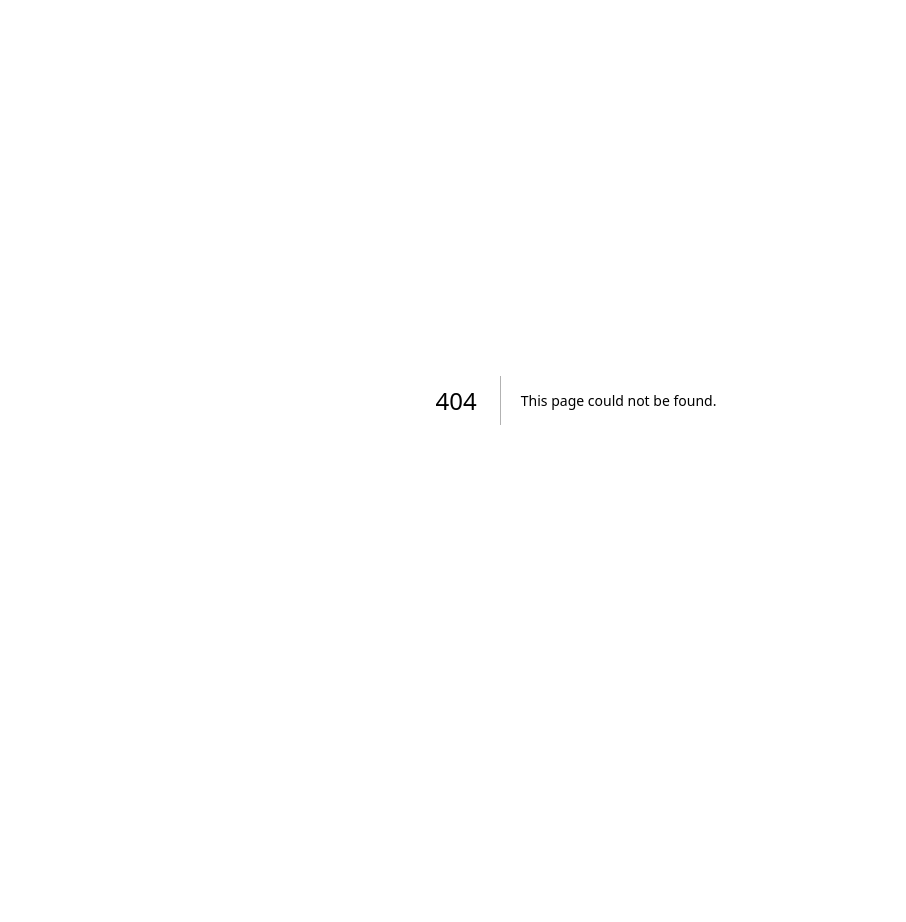
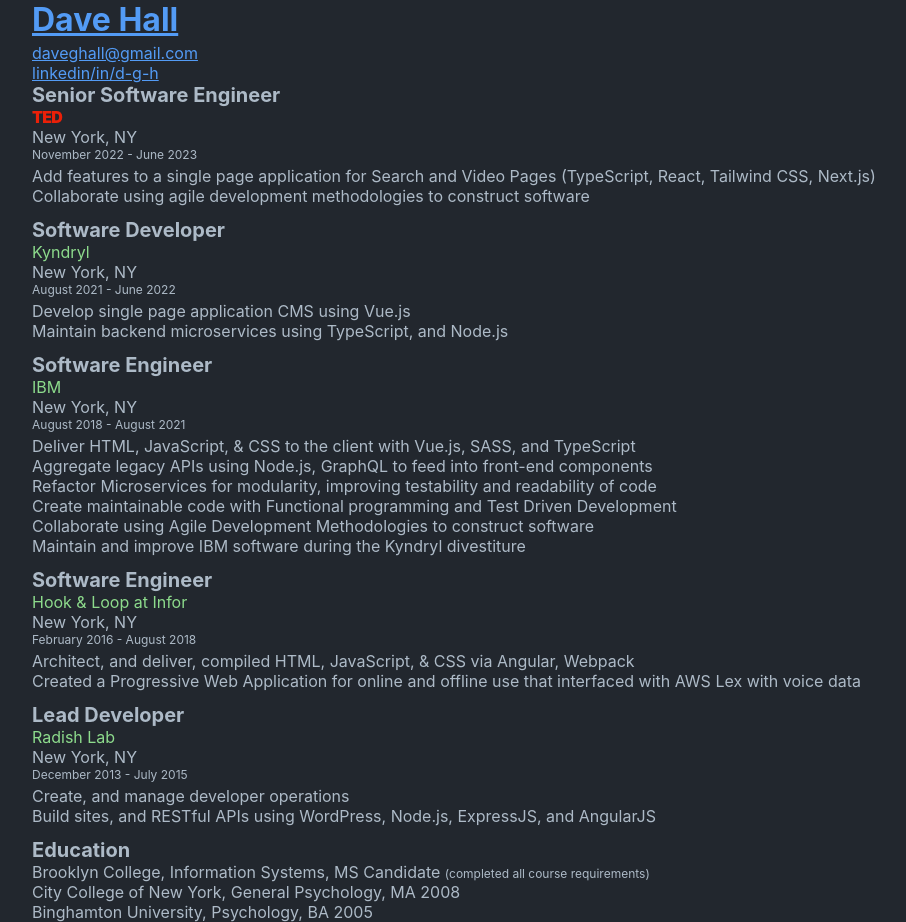
Before and after one commit to d-g-h/d-g-h.github.io, a Next.js app: page /details in a window 1280 px wide. Before the commit this address had no page. Shown: the whole page, without its empty margins (64-970 px from the left). Before the commit the page ends 800 px from the top, so only its background shows below. Built offline with nearby package versions, Linux system fonts and the light colour scheme.

Commit message:
Add details page for consultant co.

```diff
--- /dev/null
+++ b/app/details/page.module.css
@@ -0,0 +1,21 @@
+.name {
+  margin: 0 0 0.25rem 0;
+}
+
+.email {
+  margin-bottom: 0.75rem;
+}
+
+.subtitle {
+  font-size: 0.75rem;
+}
+
+.title {
+  font-size: 1.25rem;
+  font-weight: bold;
+}
+
+.resume {
+  margin: 0 auto;
+  width: 85%;
+}
--- /dev/null
+++ b/app/details/page.tsx
@@ -0,0 +1,110 @@
+import Link from "next/link";
+import { Metadata } from "next";
+import Description from "../../components/description";
+import Labor from "../../components/labor";
+import styles from "./page.module.css";
+
+export const metadata: Metadata = {
+  title: "Details please",
+  description: "Resume",
+};
+
+export default function Home() {
+  return (
+    <div className={styles.resume}>
+      <header>
+        <h1 className={styles.name}>
+          <Link href="https://github.com/d-g-h">Dave Hall</Link>
+        </h1>
+      </header>
+      <div>
+        <Link href="mailto:daveghall@gmail.com" className={styles.email}>
+          daveghall@gmail.com
+        </Link>
+      </div>
+      <div>
+        <Link href="https://www.linkedin.com/in/d-g-h/">linkedin/in/d-g-h</Link>
+      </div>
+      <main>
+        <div>
+          <ul>
+            <Labor
+              title="Senior Software Engineer"
+              location="New York, NY"
+              company="TED"
+              time="November 2022 - June 2023"
+            >
+              <ul>
+                <Description description="Add features to a single page application for Search and Video Pages (TypeScript, React, Tailwind CSS, Next.js)"></Description>
+                <Description description="Collaborate using agile development methodologies to construct software"></Description>
+              </ul>
+            </Labor>
+            <Labor
+              title="Software Developer"
+              location="New York, NY"
+              company="Kyndryl"
+              time="August 2021 - June 2022"
+            >
+              <ul>
+                <Description description="Develop single page application CMS using Vue.js"></Description>
+                <Description description="Maintain backend microservices using TypeScript, and Node.js"></Description>
+              </ul>
+            </Labor>
+            <Labor
+              title="Software Engineer"
+              location="New York, NY"
+              company="IBM"
+              time="August 2018 - August 2021"
+            >
+              <ul>
+                <Description description="Deliver HTML, JavaScript, & CSS to the client with Vue.js, SASS, and TypeScript" />
+                <Description description="Aggregate legacy APIs using Node.js, GraphQL to feed into front-end components" />
+                <Description description="Refactor Microservices for modularity, improving testability and readability of code" />
+                <Description description="Create maintainable code with Functional programming and Test Driven Development" />
+                <Description description="Collaborate using Agile Development Methodologies to construct software" />
+                <Description description="Maintain and improve IBM software during the Kyndryl divestiture" />
+              </ul>
+            </Labor>
+
+            <Labor
+              title="Software Engineer"
+              location="New York, NY"
+              company="Hook & Loop at Infor"
+              time="February 2016 - August 2018"
+            >
+              <ul>
+                <Description description="Architect, and deliver, compiled HTML, JavaScript, & CSS via Angular, Webpack" />
+                <Description description="Created a Progressive Web Application for online and offline use that interfaced with AWS Lex with voice data" />
+              </ul>
+            </Labor>
+
+            <Labor
+              title="Lead Developer"
+              location="New York, NY"
+              company="Radish Lab"
+              time="December 2013 - July 2015"
+            >
+              <ul>
+                <Description description="Create, and manage developer operations" />
+                <Description description="Build sites, and RESTful APIs using WordPress, Node.js, ExpressJS, and AngularJS" />
+              </ul>
+            </Labor>
+          </ul>
+        </div>
+        <div>
+          <div className={styles.title}>Education</div>
+          <ul>
+            <li>
+              Brooklyn College, Information Systems, MS Candidate{" "}
+              <span className={styles.subtitle}>
+                (completed all course requirements)
+              </span>
+            </li>
+            <li>City College of New York, General Psychology, MA 2008</li>
+            <li>Binghamton University, Psychology, BA 2005</li>
+          </ul>
+        </div>
+      </main>
+    </div>
+  );
+}
```
